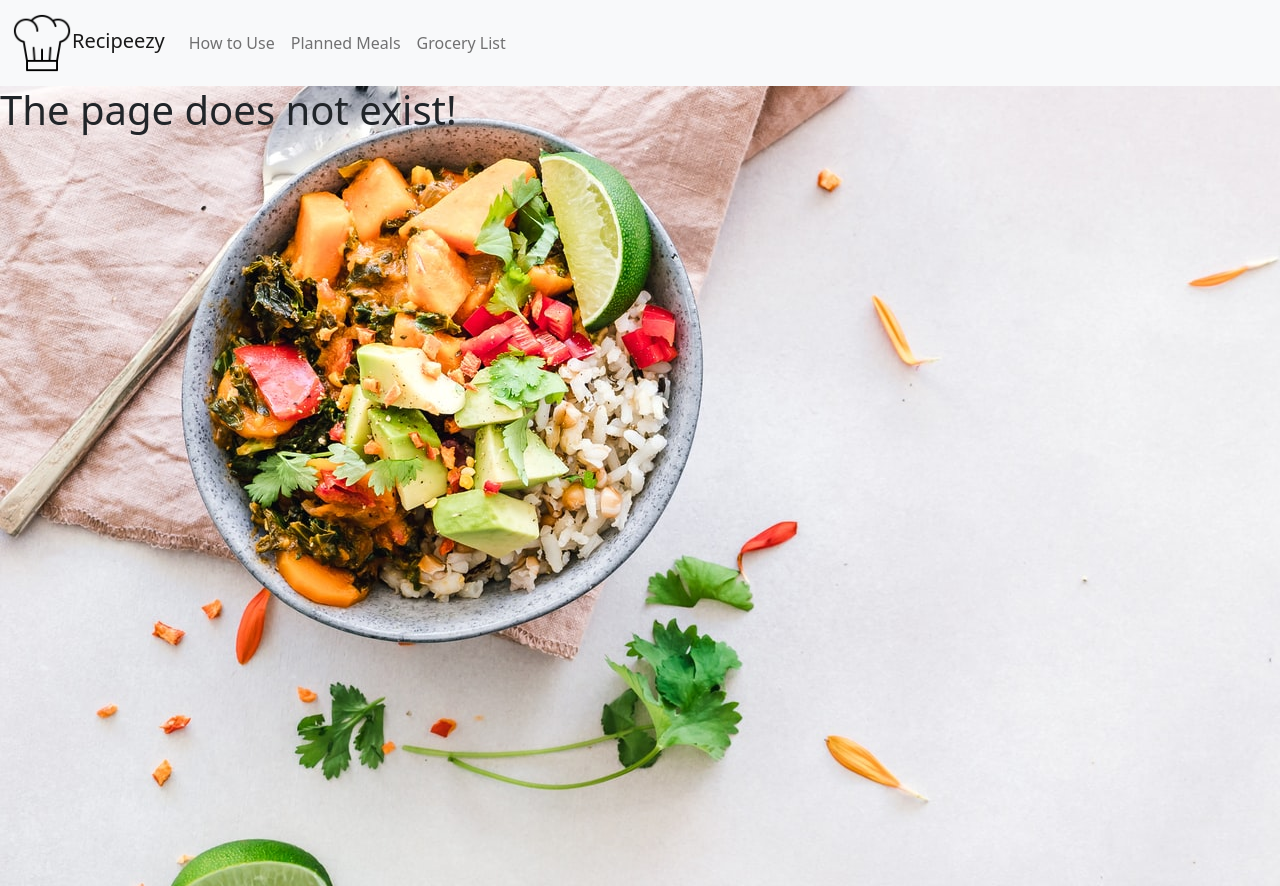
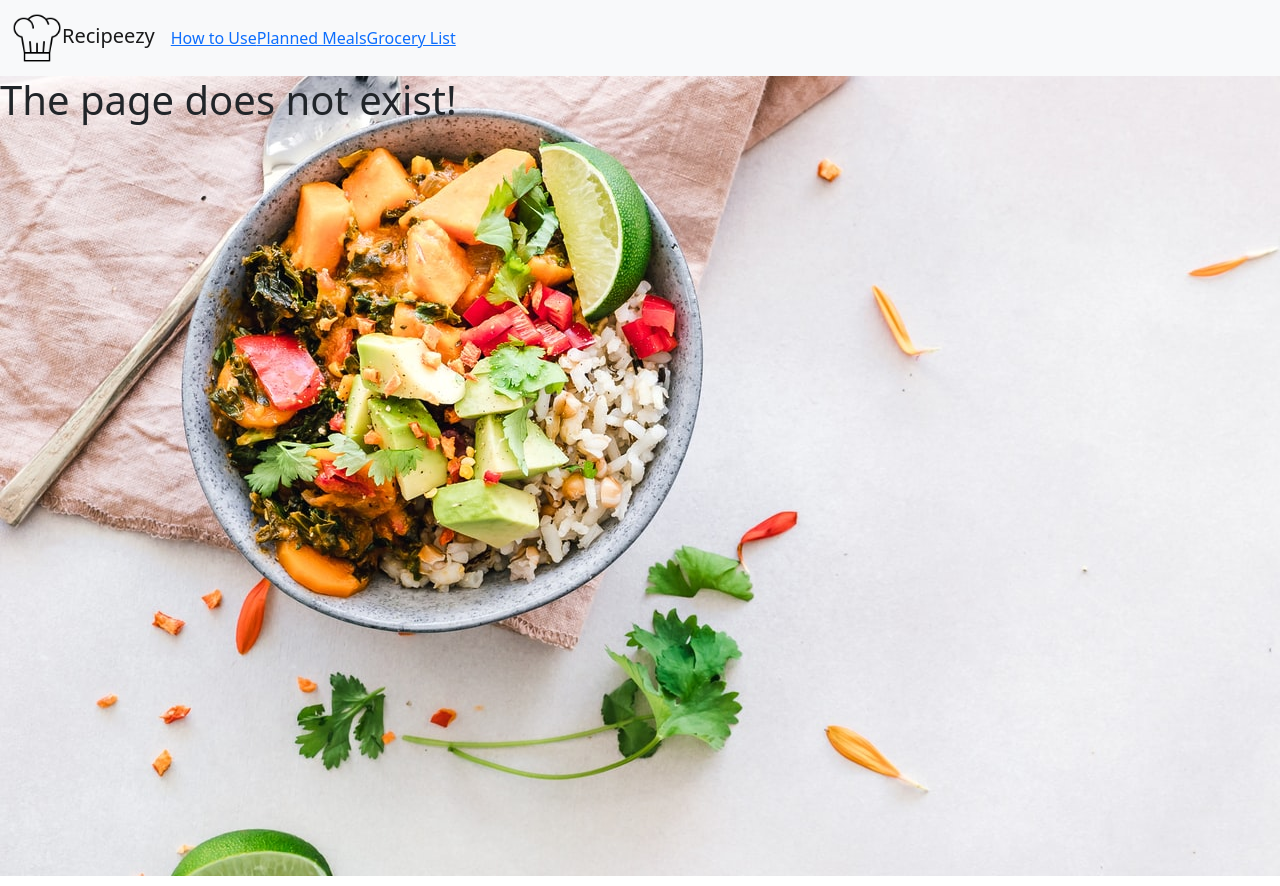
Before and after one commit to briannyeo/Recipeezy, a React (Create React App) app: page / in a window 1280 px wide. Built offline with nearby package versions, Linux system fonts and the light colour scheme.

Commit message:
renamed navbar and removed old

```diff
--- a/src/App.js
+++ b/src/App.js
@@ -1,5 +1,5 @@
 import "./App.css";
-import NavBar from "./components/NavBar/NavBar";
+
 import NavbarBootstrap from "./components/NavBar/NavbarBootstrap";
 
 import Main from "./Pages/Main";
--- a/src/components/NavBar/NavBar.css
+++ /dev/null
@@ -1,26 +0,0 @@
-.header {
-  display: flex;
-  position: relative;
-  height: 50px;
-  background-color: aqua;
-  align-items: center;
-}
-.headerLogo {
-  position: absolute;
-  left: 10px;
-  align-items: center;
-}
-
-.nav-items {
-  position: absolute;
-  right: 0px;
-  padding: 1em;
-}
-.nav-item {
-  padding: 2em;
-}
-
-.navbarimg {
-  max-width: 3em;
-  max-height: auto;
-}
--- a/src/components/NavBar/NavBar.js
+++ /dev/null
@@ -1,31 +0,0 @@
-import React from "react";
-import { Link, Outlet } from "react-router-dom";
-import "./NavBar.css";
-import chefHat from "../../images/chef.png";
-
-const Header = () => {
-  return (
-    <div className="header">
-      <div className="headerLogo">
-        <Link to="/Recipeezy">
-          <img className="navbarimg" src={chefHat} alt="chefhat" />
-          Recipeezy
-        </Link>
-      </div>
-      <div className="nav-items">
-        <span className="nav-item">
-          <Link to="/Recipeezy/about">About</Link>
-        </span>
-        <span className="nav-item">
-          <Link to="/Recipeezy/plannedmeals">Planned Meals</Link>
-        </span>
-        <span className="nav-item">
-          <Link to="/Recipeezy/grocerylist">Grocery List</Link>
-        </span>
-      </div>
-      <Outlet />
-    </div>
-  );
-};
-
-export default Header;
--- a/src/components/NavBar/NavbarBootstrap.css
+++ b/src/components/NavBar/NavbarBootstrap.css
@@ -1,11 +1,6 @@
-/* .brand {
+.brand {
+  height: 60px;
 }
-
-.test1 {
-  background-color: red;
+.navbarimg {
+  height: 50px;
 }
-
-.test2 {
-  background-color: blue;
-  float: right;
-} */
--- a/src/components/NavBar/NavbarBootstrap.js
+++ b/src/components/NavBar/NavbarBootstrap.js
@@ -1,13 +1,13 @@
 import { Navbar, Nav, Container } from "react-bootstrap";
 import "bootstrap/dist/css/bootstrap.min.css";
 import chefHat from "../../images/chef.png";
-import { Outlet } from "react-router-dom";
+import { Outlet, Link } from "react-router-dom";
 import "./NavbarBootstrap.css";
 
 export default function NavbarBootstrap() {
   return (
     <Navbar sticky="top" fixed="top" bg="light" expand="lg">
-      <Container className="test2" fluid>
+      <Container fluid>
         <Navbar.Brand className="brand" href="/Recipeezy">
           <img className="navbarimg" src={chefHat} alt="chefhat" />
           Recipeezy
@@ -15,13 +15,13 @@ export default function NavbarBootstrap() {
         <Navbar.Toggle aria-controls="navbarScroll" />
         <Navbar.Collapse id="navbarScroll">
           <Nav
-            className="me-auto my-2 my-lg-0 test1"
+            className="me-auto my-2 my-lg-0"
             style={{ maxHeight: "100px" }}
             navbarScroll
           >
-            <Nav.Link href="/Recipeezy/about">How to Use</Nav.Link>
-            <Nav.Link href="/Recipeezy/plannedmeals">Planned Meals</Nav.Link>
-            <Nav.Link href="/Recipeezy/grocerylist">Grocery List</Nav.Link>
+            <Link to="/Recipeezy/about">How to Use</Link>
+            <Link to="/Recipeezy/plannedmeals">Planned Meals</Link>
+            <Link to="/Recipeezy/grocerylist">Grocery List</Link>
           </Nav>
         </Navbar.Collapse>
       </Container>
```
